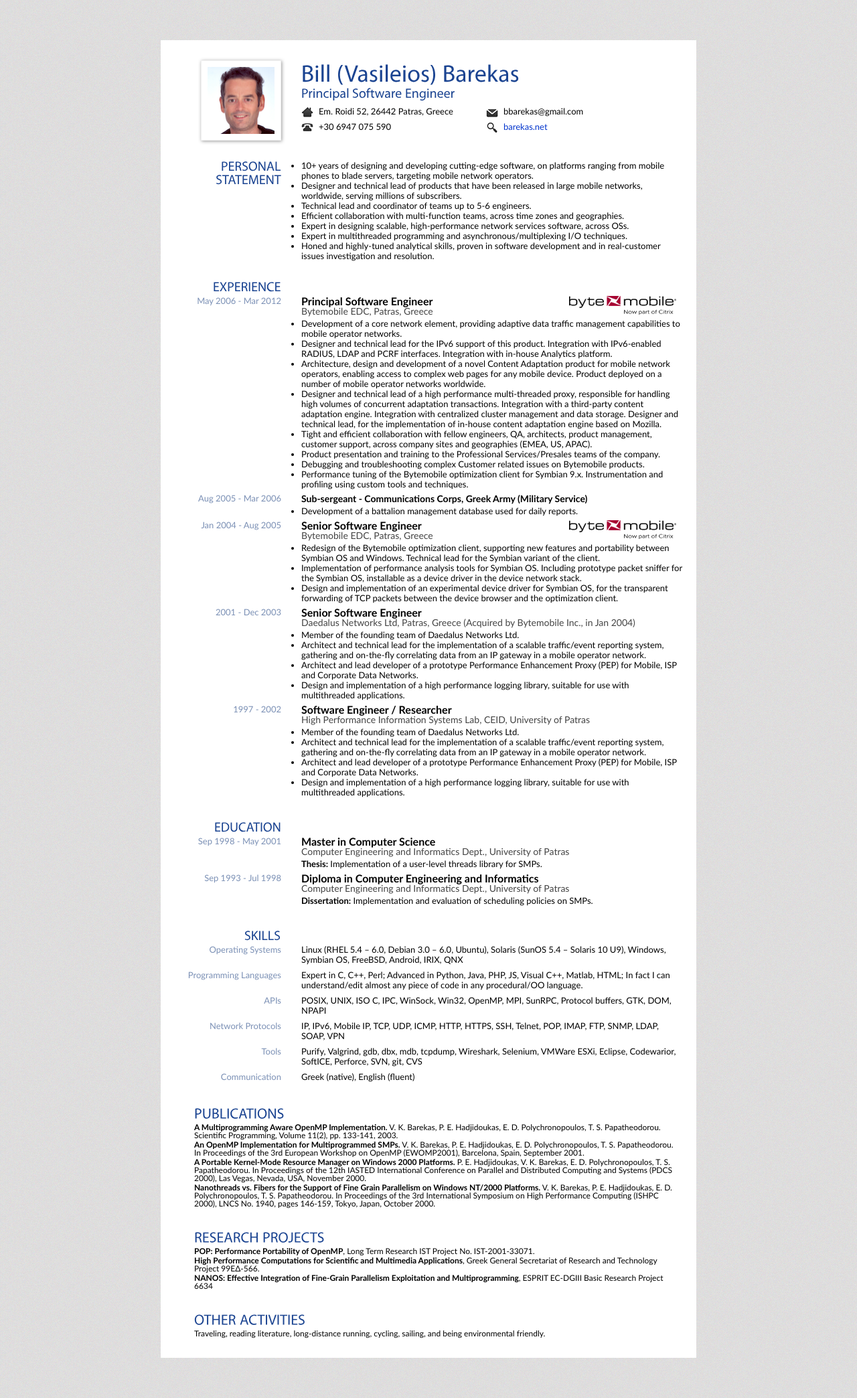
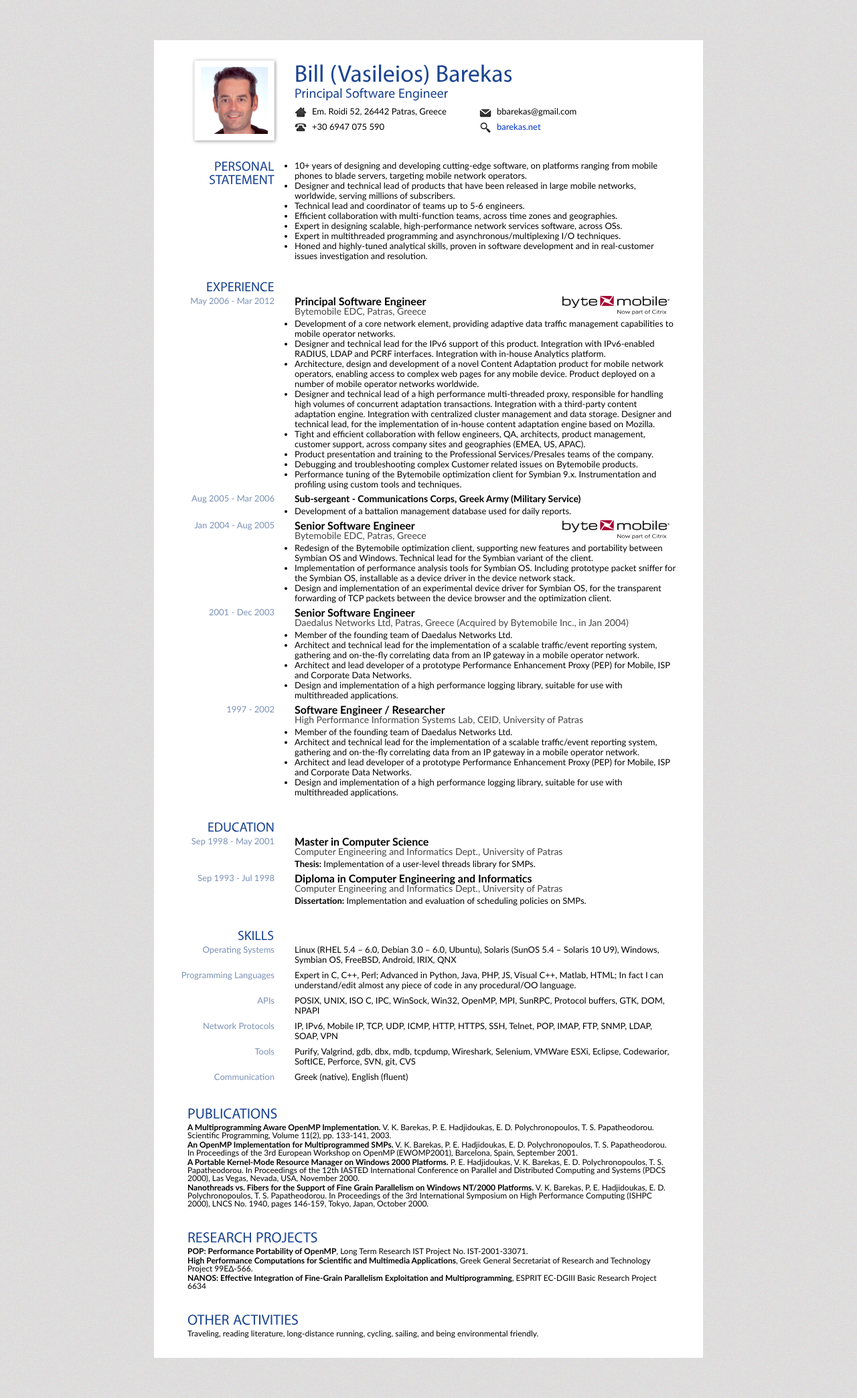
Before and after one commit to bbarekas/bbarekas.github.com, a Jekyll site: the page resume/index.html, which Jekyll copies as it is, in a window 1280 px wide. Shown: the whole page at 67% size. Built offline with Jekyll 4.4.1, drawn with Linux system fonts in a browser that asks for light colours; Markdown is read by kramdown in place of the engine named in the settings.

Commit message:
Fix some issues with printing

```diff
--- a/resume/css/blue.css
+++ b/resume/css/blue.css
@@ -79,7 +79,7 @@
 /* ----------------------------------------- */
 
 #wrapper {
-	width:800px;
+	width:820px;
 	margin:0 auto;
 	margin-top:60px;
 	margin-bottom:60px;
--- a/resume/css/print.css
+++ b/resume/css/print.css
@@ -1,7 +1,7 @@
 
 
 #wrapper {
-    width:780px;
+    width:820px;
     margin:0 auto;
 }
 
```
